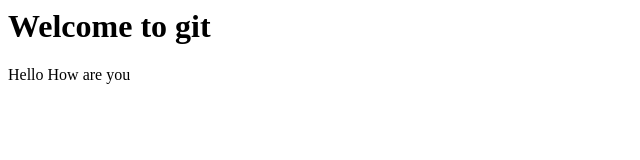
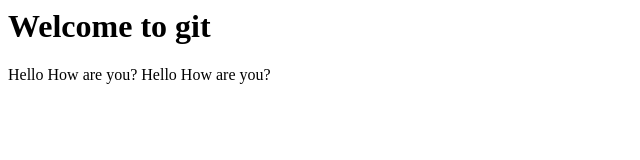
Before and after one commit to Mehul-afk/hindujaproject, a plain HTML site: page index.html in a window 1280 px wide. Shown: the whole page, without its empty margins (0-640 px from the left). Drawn offline with Linux system fonts and the light colour scheme.

Commit message:
Initial Commit

```diff
--- a/index.html
+++ b/index.html
@@ -3,7 +3,8 @@
 
 <h1> Welcome to git </h1>
 
-Hello How are you
+Hello How are you?
+Hello How are you?
 
 </body>
 </html>
```
